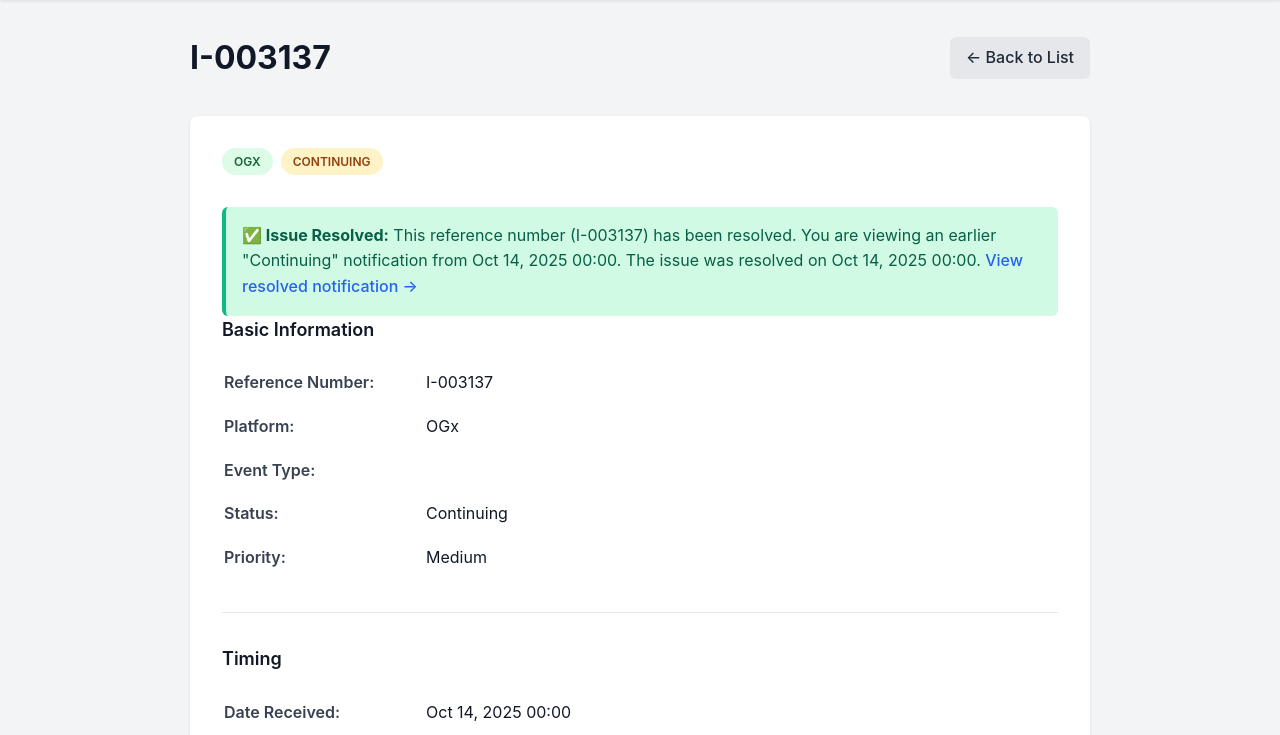
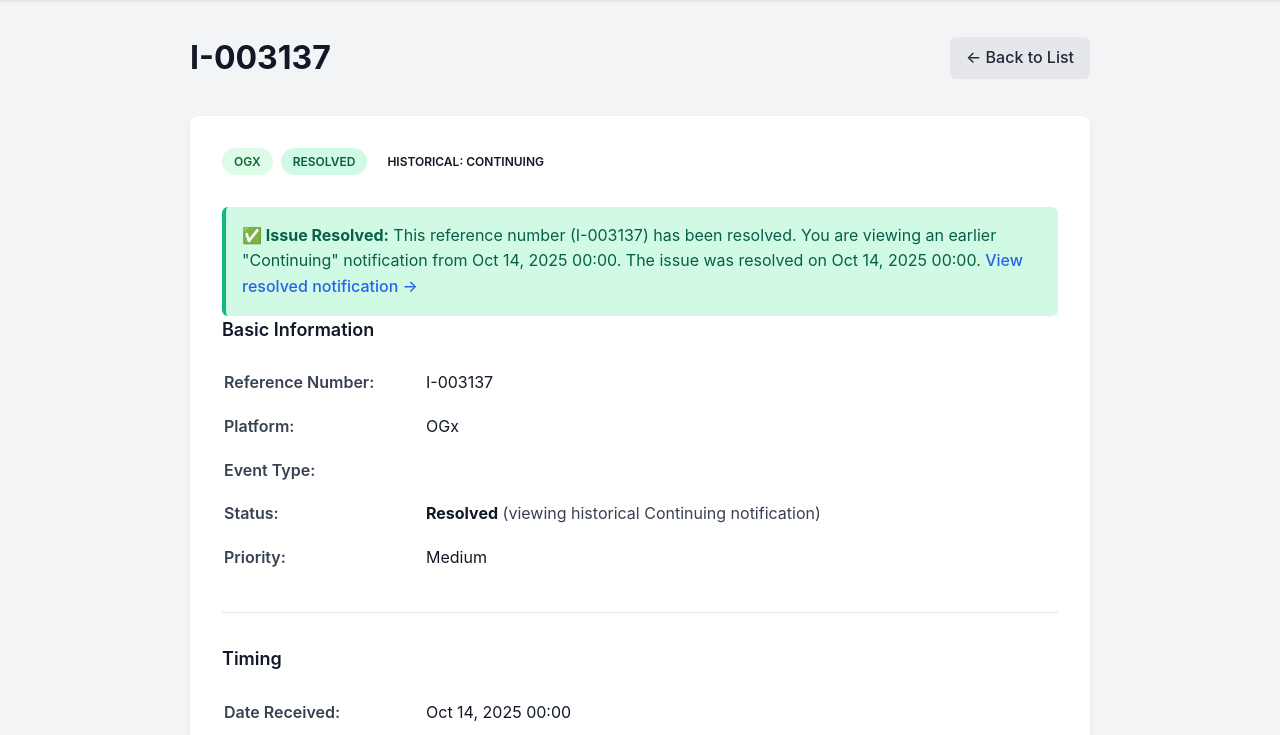
Before and after one commit to aporter432/service-tracker, a Flask app: page /notification/18 in a window 1280 px wide. Shown: the part 71-806 px from the top of the page. Run offline with Flask 3, Linux system fonts and the light colour scheme; data comes from the database, SQL or seed files in the repository.

Commit message:
fix: Display resolved status for Open/Continuing notifications correctly
Critical Fix: Open and Continuing notifications now show "Resolved" status
when a Resolved notification exists for that reference number.

Problem: Users saw confusing status displays like:
- Badge: "Continuing"
- Banner: "✅ Issue Resolved"
This created accuracy concerns and confusion.

Changes:
1. notification_detail.html (lines 15-20, 55-60):
   - Badge now shows "Resolved" + "Historical: Continuing"
   - Table status shows "Resolved (viewing historical notification)"

2. notifications.html (lines 52-57):
   - List view shows "Resolved" badge with "was Continuing" note

3. orbcomm_dashboard.py (lines 133-147):
   - Added resolution status check for each notification in list
   - Sets has_been_resolved flag for template use

Impact: 36 Open/Continuing notifications now correctly show as Resolved

This ensures users always see the CURRENT status (Resolved) while
maintaining historical context (was Open/Continuing at that time).

🤖 Generated with [Claude Code](https://claude.com/claude-code)

Co-Authored-By: Claude <noreply@anthropic.com>

```diff
--- a/orbcomm_dashboard.py
+++ b/orbcomm_dashboard.py
@@ -129,6 +129,22 @@ def notifications():
     # Filter by platform
     if platform_filter != "all":
         notifs = [n for n in notifs if n["platform"] == platform_filter]
+
+    # Check resolution status for Open/Continuing notifications
+    cursor = db.conn.cursor()
+    for notif in notifs:
+        if notif["status"] in ["Open", "Continuing"]:
+            cursor.execute(
+                """
+                SELECT 1 FROM notifications
+                WHERE reference_number = ? AND status = 'Resolved'
+                LIMIT 1
+            """,
+                (notif["reference_number"],),
+            )
+            notif["has_been_resolved"] = cursor.fetchone() is not None
+        else:
+            notif["has_been_resolved"] = False
 
     # Get stats for sidebar
     stats = db.get_current_stats()
--- a/templates/notification_detail.html
+++ b/templates/notification_detail.html
@@ -12,7 +12,12 @@
     <div class="detail-card">
         <div class="detail-header">
             <span class="badge badge-{{ notification.platform|lower }}">{{ notification.platform }}</span>
+            {% if has_been_resolved and notification.status in ['Open', 'Continuing'] %}
+            <span class="badge badge-resolved">Resolved</span>
+            <span class="badge badge-info" title="Viewing historical {{ notification.status }} notification">Historical: {{ notification.status }}</span>
+            {% else %}
             <span class="badge badge-{{ notification.status|lower }}">{{ notification.status }}</span>
+            {% endif %}
             {% if notification.is_archived %}
             <span class="badge badge-archived">Archived</span>
             {% endif %}
@@ -46,7 +51,13 @@
                 </tr>
                 <tr>
                     <th>Status:</th>
-                    <td>{{ notification.status }}</td>
+                    <td>
+                        {% if has_been_resolved and notification.status in ['Open', 'Continuing'] %}
+                        <strong>Resolved</strong> <span class="text-muted">(viewing historical {{ notification.status }} notification)</span>
+                        {% else %}
+                        {{ notification.status }}
+                        {% endif %}
+                    </td>
                 </tr>
                 <tr>
                     <th>Priority:</th>
--- a/templates/notifications.html
+++ b/templates/notifications.html
@@ -49,7 +49,12 @@
             <div class="notif-header">
                 <span class="ref-number">{{ notif.reference_number }}</span>
                 <span class="badge badge-{{ notif.platform|lower }}">{{ notif.platform }}</span>
+                {% if notif.has_been_resolved and notif.status in ['Open', 'Continuing'] %}
+                <span class="badge badge-resolved">Resolved</span>
+                <span class="badge badge-secondary" style="font-size: 0.75em;">was {{ notif.status }}</span>
+                {% else %}
                 <span class="badge badge-{{ notif.status|lower }}">{{ notif.status }}</span>
+                {% endif %}
                 {% if notif.is_archived %}
                 <span class="badge badge-archived">Archived</span>
                 {% endif %}
```
